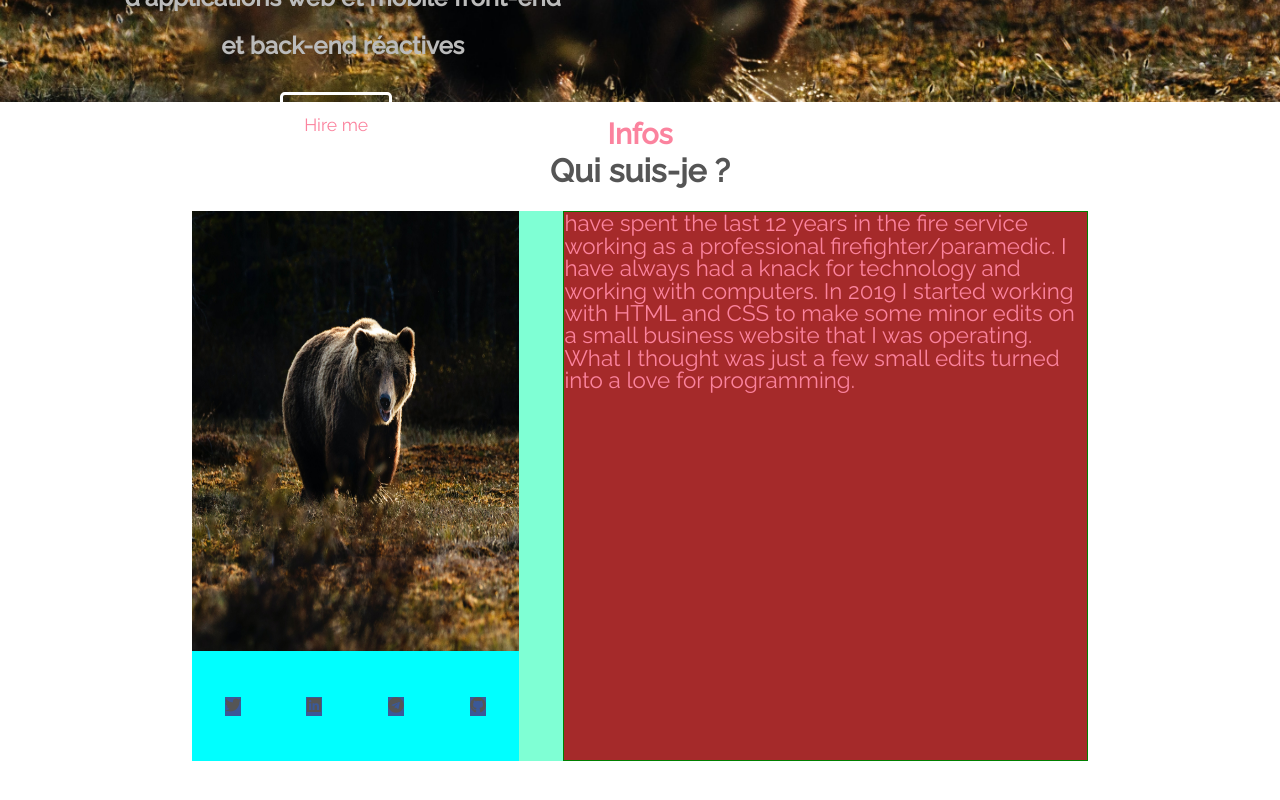
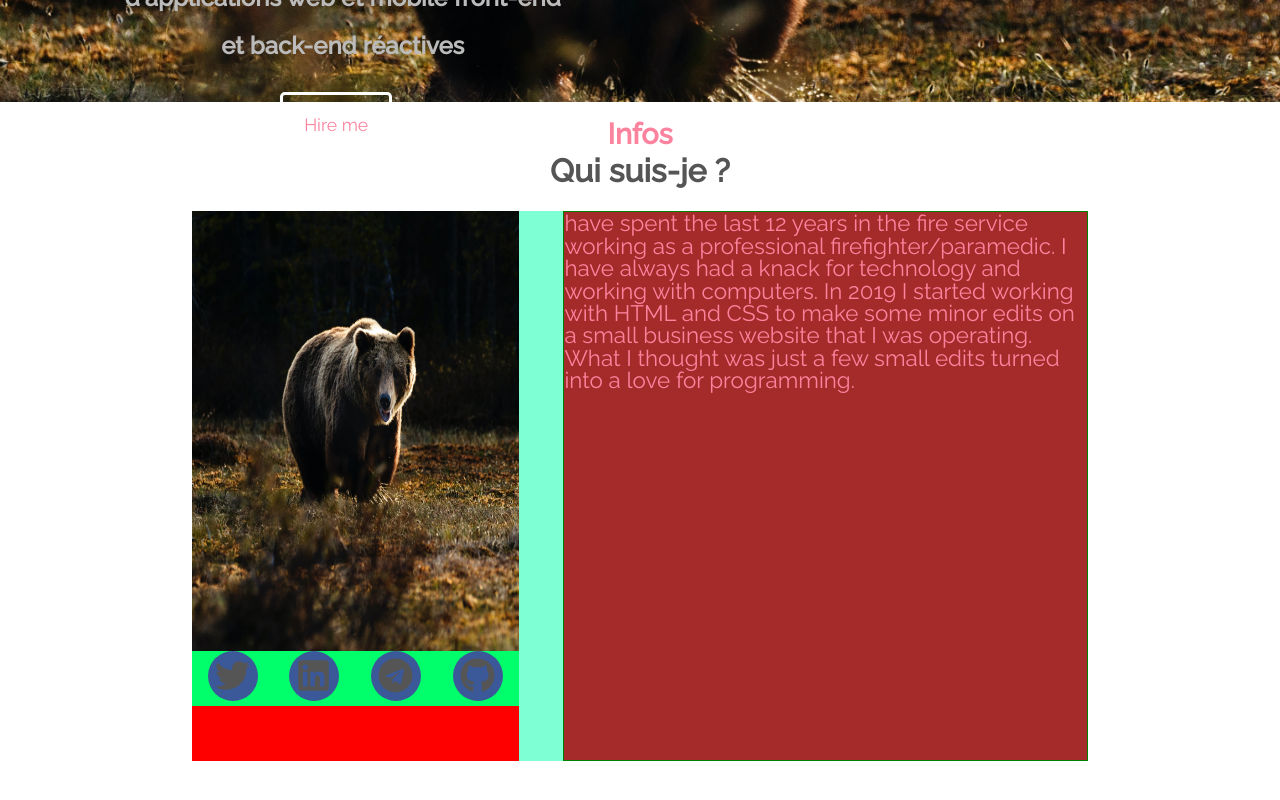
Before and after one commit to ExcaliburSims/portfolioNextJS, a Next.js app: page / in a window 1280 px wide. Shown: the part 698-1498 px from the top of the page. Built offline with nearby package versions, Linux system fonts and the light colour scheme.

Commit message:
feat: add styles of icons

```diff
--- a/styles/Info.module.scss
+++ b/styles/Info.module.scss
@@ -1,4 +1,4 @@
-@import '/styles/Mixin_style.scss';
+@import "/styles/Mixin_style.scss";
 
 .container {
   //background-color: red;
@@ -6,7 +6,7 @@
   color: $textNoir-700;
   max-width: 70%;
   margin: 0 auto;
-	h3{
+  h3 {
     @include title;
     margin-top: 2%;
     text-align: center;
@@ -14,41 +14,44 @@
     font-size: 1.8rem;
     font-weight: 700;
   }
-	h2{
+  h2 {
     @include section_title;
     text-align: center;
-			line-height: 1.4,
+    line-height: 1.4;
   }
-	div{
+  div {
     display: flex;
     background-color: aquamarine;
     margin-top: 2%;
-		.imgprofil{
+    .imgprofil {
       display: flex;
       flex-direction: column;
       background-color: rgb(255, 0, 0);
       margin: 0;
       width: 50%;
       height: 550px;
-			img{
+      img {
         width: 100%;
         height: 80%;
       }
-			ul{
-				background-color: aqua;
+      ul {
+        background-color: rgb(0, 255, 106);
         display: flex;
         flex-direction: row;
         justify-content: space-around;
-				align-items: center;
-				height: 20%;
+        height: 10%;
         li {
           background-color: #3b5998;
-					list-style: none;
-					.link {
+          //list-style: none;
+          //color: blueviolet;
+          width: 50px;
+          height: 50px;
+          border-radius: 50%;
+          /* a {
 						position: relative;
 						background-color: white;
-						width:90px;
-						height:60px;
+						width:100%;
+						height:100%;
 						display:block;
 						text-align:center;
 						margin:0 10px;
@@ -57,50 +60,48 @@
 						box-sizing: border-box;
 						text-decoration:none;
 						box-shadow: 0 10px 15px rgba(0,0,0,0.3);
-						color: blueviolet;
+						color: rgb(43, 226, 49);
 						//background: linear-gradient(0deg, #ddd, #fff);
 						transition: .5s;
+
+					} */
+          .fab {
+            width: 70%;
+            height: 70%;
+            display: block;
+            border-radius: 30%;
+            //background: linear-gradient(0deg, #fff, #ddd);
+            position: relative;
+            left: 7px;
+            top: 7px;
+            font-size: 24px;
+            transition: 0.5s;
+          }
           &:hover {
-							box-shadow: 0 2px 5px rgba(0,0,0,0.3);
-							text-decoration:none;
-						}
-						.fab {
-							width: 100%;
-							height:100%;
-							display:block;
-							background: linear-gradient(0deg, #fff, #ddd);
-							border-radius: 50%;
-							line-height: calc(60px - 12px);
-							font-size:24px;
-							color: #262626;
-							transition: .5s;
-						}
-					}
-					&:nth-child(1) a:hover .fab {
-						color: #3b5998;
-					}
-					&:nth-child(2) a:hover .fab {
+            box-shadow: 0 2px 5px rgba(0, 0, 0, 0.3);
+            &:nth-child(1) {
               color: #00aced;
             }
-					&:nth-child(3) a:hover .fab {
-						color: #dd4b39;
-					}
-					&:nth-child(4) a:hover .fab {
+            &:nth-child(2) {
               color: #007bb6;
             }
-					&:nth-child(5) a:hover .fab {
-						color: #e4405f;
+            &:nth-child(3) {
+              color: #229ed9;
+            }
+            &:nth-child(4) {
+              color: #171515;
             }
           }
         }
       }
-		.proposinfo{
+    }
+    .proposinfo {
       border: 1px solid green;
       margin: 0;
       background-color: brown;
       margin-left: 5%;
       width: 80%;
-			p{
+      p {
         @include title;
       }
     }
```
Lines whose indentation alone changed are shown as unchanged.
